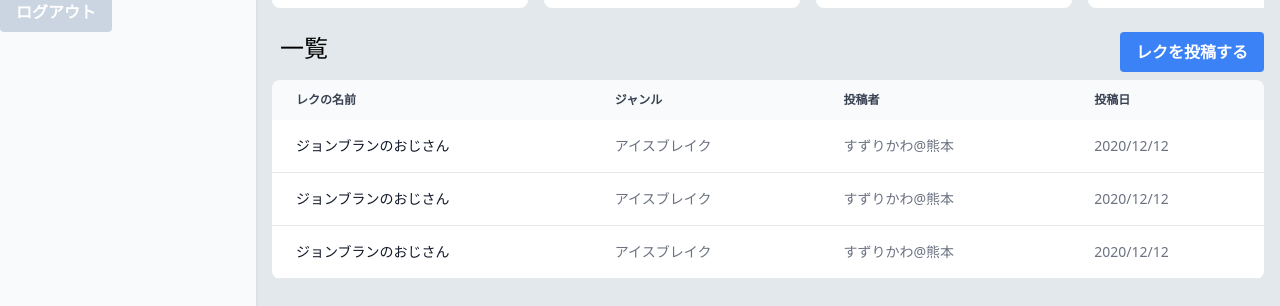
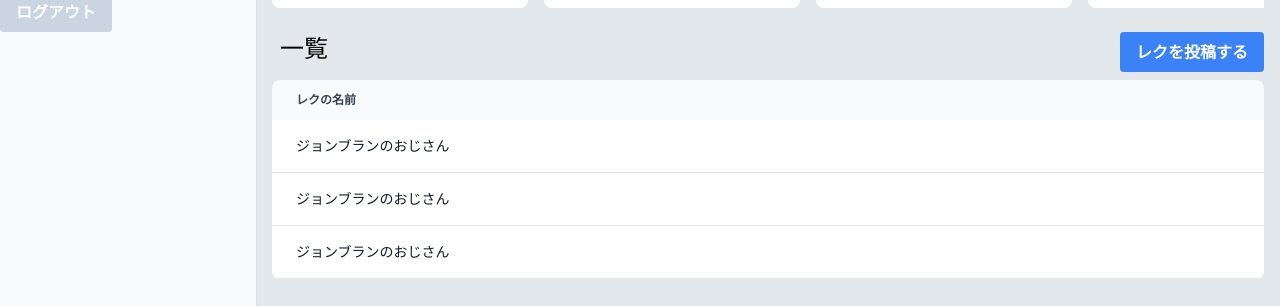
Before and after one commit to chihiros/topicpost-web, a React (Create React App) app: page /recreation in a window 1280 px wide. Shown: the part 460-766 px from the top of the page. Built offline with nearby package versions, Linux system fonts and the light colour scheme; no server answers; what tailwindcss-inner-border would draw is missing.

Commit message:
update: RecreationContent.tsx

```diff
--- a/src/core/components/organisms/RecreationContent.tsx
+++ b/src/core/components/organisms/RecreationContent.tsx
@@ -22,7 +22,7 @@ const RecreationForm: React.FC = () => {
     return () => {
       document.removeEventListener("mousedown", handleClickOutside);
     };
-  }, []);
+  }, [actionsDropdownRef, filterDropdownRef]);
 
   function smoothScroll(element: Element, distance: number, duration: number) {
     const start = element.scrollLeft
@@ -131,13 +131,13 @@ const RecreationForm: React.FC = () => {
               <th scope="col" className="px-6 py-3">
                 レクの名前
               </th>
-              <th scope="col" className="px-6 py-3">
+              <th scope="col" className="px-6 py-3 sm:hidden">
                 ジャンル
               </th>
-              <th scope="col" className="px-6 py-3">
+              <th scope="col" className="px-6 py-3 sm:hidden">
                 投稿者
               </th>
-              <th scope="col" className="px-6 py-3">
+              <th scope="col" className="px-6 py-3 sm:hidden">
                 投稿日
               </th>
             </tr>
@@ -148,13 +148,13 @@ const RecreationForm: React.FC = () => {
                 <th scope="row" className="px-6 py-4 font-medium text-gray-900 whitespace-nowrap">
                   {recreation.title}
                 </th>
-                <td className="px-6 py-4">
+                <td className="px-6 py-4 sm:hidden">
                   アイスブレイク
                 </td>
-                <td className="px-6 py-4">
+                <td className="px-6 py-4 sm:hidden">
                   <a href="https://example.com" target='_blank' rel="noreferrer">すずりかわ@熊本</a>
                 </td>
-                <td className="px-6 py-4">
+                <td className="px-6 py-4 sm:hidden">
                   2020/12/12
                 </td>
               </tr>
@@ -162,6 +162,8 @@ const RecreationForm: React.FC = () => {
           </tbody>
         </table>
       </div>
+
+
 
       <section className="mt-8">
         <div className="max-w">
@@ -261,6 +263,9 @@ const RecreationForm: React.FC = () => {
                   </div>
                 </div>
               </div>
+
+
+
             </div>
             <div className="overflow-x-auto">
               <table className="w-full text-sm text-left text-gray-500">
```
